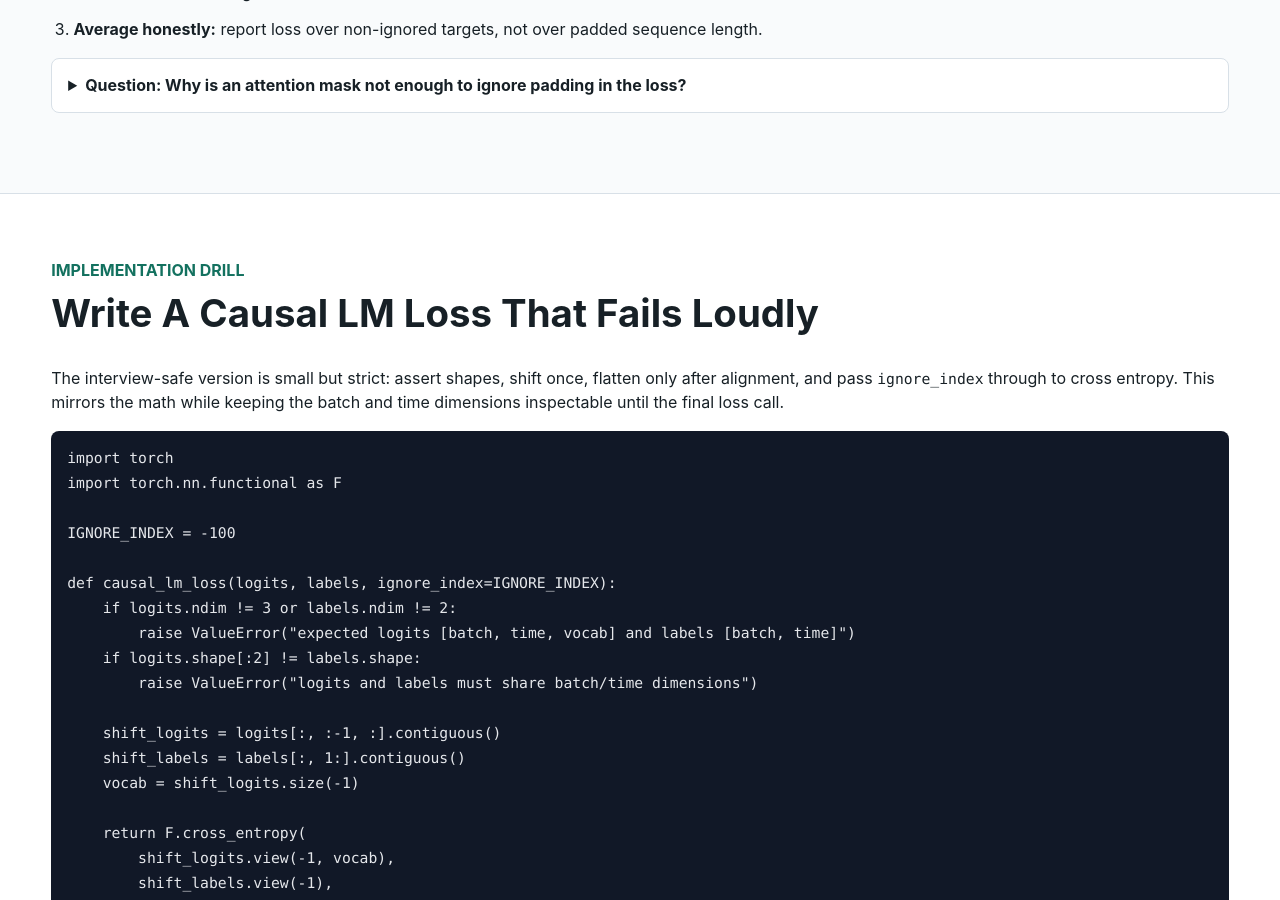
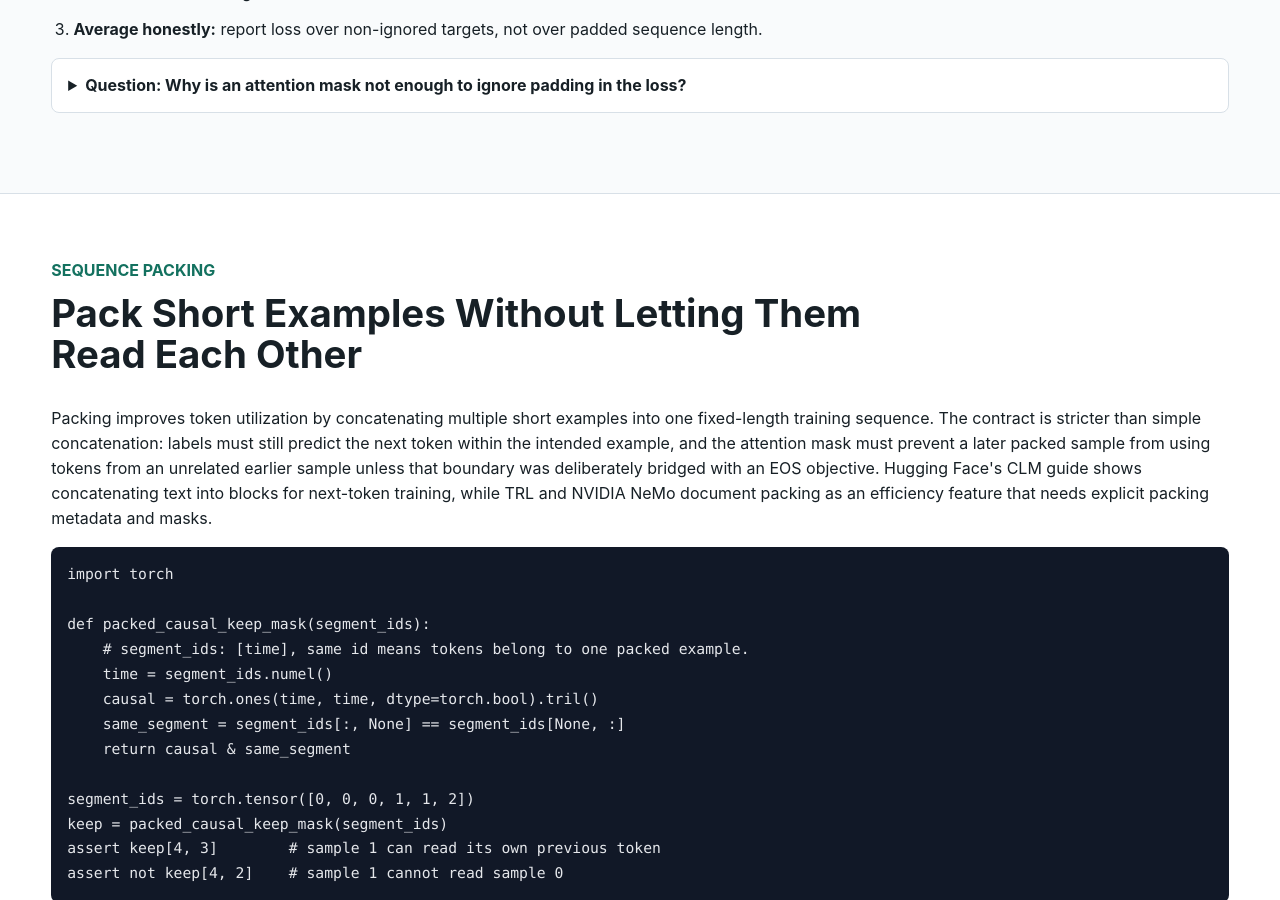
Before and after one commit to kennethli319/kennethli319.github.io, a Jekyll site: the page llm-ml-course/lessons/pretraining-objective.html, which Jekyll copies as it is, in a window 1280 px wide and 900 px high, scrolled down 1796 px. Built offline with Jekyll 4.4.1, drawn with Linux system fonts in a browser that asks for light colours; some of the changed text lies outside the part shown.

Commit message:
Sync LLM course sequence packing drill

```diff
--- a/llm-ml-course/lessons/pretraining-objective.html
+++ b/llm-ml-course/lessons/pretraining-objective.html
@@ -12,6 +12,7 @@
       <a href="../index.html">Course Home</a>
       <a href="#causal-loss">Causal Loss</a>
       <a href="#masking">Masking</a>
+      <a href="#packing">Packing</a>
       <a href="#drill">PyTorch Drill</a>
     </nav>
     <p class="eyebrow">Module 06</p>
@@ -81,6 +82,53 @@ labels[:, :prompt_len] = IGNORE_INDEX  # Optional for completion-only SFT.</code
       </details>
     </section>
 
+    <section id="packing" class="band">
+      <div class="section-head">
+        <p class="eyebrow">Sequence Packing</p>
+        <h2>Pack Short Examples Without Letting Them Read Each Other</h2>
+      </div>
+      <p>
+        Packing improves token utilization by concatenating multiple short
+        examples into one fixed-length training sequence. The contract is
+        stricter than simple concatenation: labels must still predict the next
+        token within the intended example, and the attention mask must prevent a
+        later packed sample from using tokens from an unrelated earlier sample
+        unless that boundary was deliberately bridged with an EOS objective.
+        Hugging Face's CLM guide shows concatenating text into blocks for
+        next-token training, while TRL and NVIDIA NeMo document packing as an
+        efficiency feature that needs explicit packing metadata and masks.
+      </p>
+      <pre><code class="language-python">import torch
+
+def packed_causal_keep_mask(segment_ids):
+    # segment_ids: [time], same id means tokens belong to one packed example.
+    time = segment_ids.numel()
+    causal = torch.ones(time, time, dtype=torch.bool).tril()
+    same_segment = segment_ids[:, None] == segment_ids[None, :]
+    return causal &amp; same_segment
+
+segment_ids = torch.tensor([0, 0, 0, 1, 1, 2])
+keep = packed_causal_keep_mask(segment_ids)
+assert keep[4, 3]        # sample 1 can read its own previous token
+assert not keep[4, 2]    # sample 1 cannot read sample 0</code></pre>
+      <ol class="steps">
+        <li><strong>Track segment ids:</strong> keep enough metadata to know which packed tokens came from the same source example or conversation.</li>
+        <li><strong>Mask attention boundaries:</strong> a plain lower-triangular mask allows cross-example leakage inside the same packed row.</li>
+        <li><strong>Mask loss boundaries:</strong> ignore boundary targets when the next token would come from a different example and should not be learned as a continuation.</li>
+        <li><strong>Test one tiny pack:</strong> assert allowed and blocked positions before trusting a fused attention backend or trainer packing flag.</li>
+      </ol>
+      <details class="qa">
+        <summary>Question: Why is EOS not a complete substitute for a packed attention mask?</summary>
+        <p>EOS can teach the model that one document ended, but a later sample can still attend to earlier unrelated tokens unless the attention mask or packed-sequence backend blocks that path.</p>
+      </details>
+      <p class="source-note">
+        Sources: <a href="https://huggingface.co/docs/transformers/tasks/language_modeling">Hugging Face causal language modeling guide</a>,
+        <a href="https://huggingface.co/docs/trl/sft_trainer">Hugging Face TRL SFTTrainer packing docs</a>,
+        <a href="https://docs.nvidia.com/nemo/megatron-bridge/0.2.0/training/packed-sequences.html">NVIDIA NeMo Megatron Bridge packed sequences</a>,
+        <a href="https://huggingface.co/blog/sirluk/llm-sequence-packing">Hugging Face sequence packing note</a>.
+      </p>
+    </section>
+
     <section id="drill" class="band">
       <div class="section-head">
         <p class="eyebrow">Implementation Drill</p>
```
